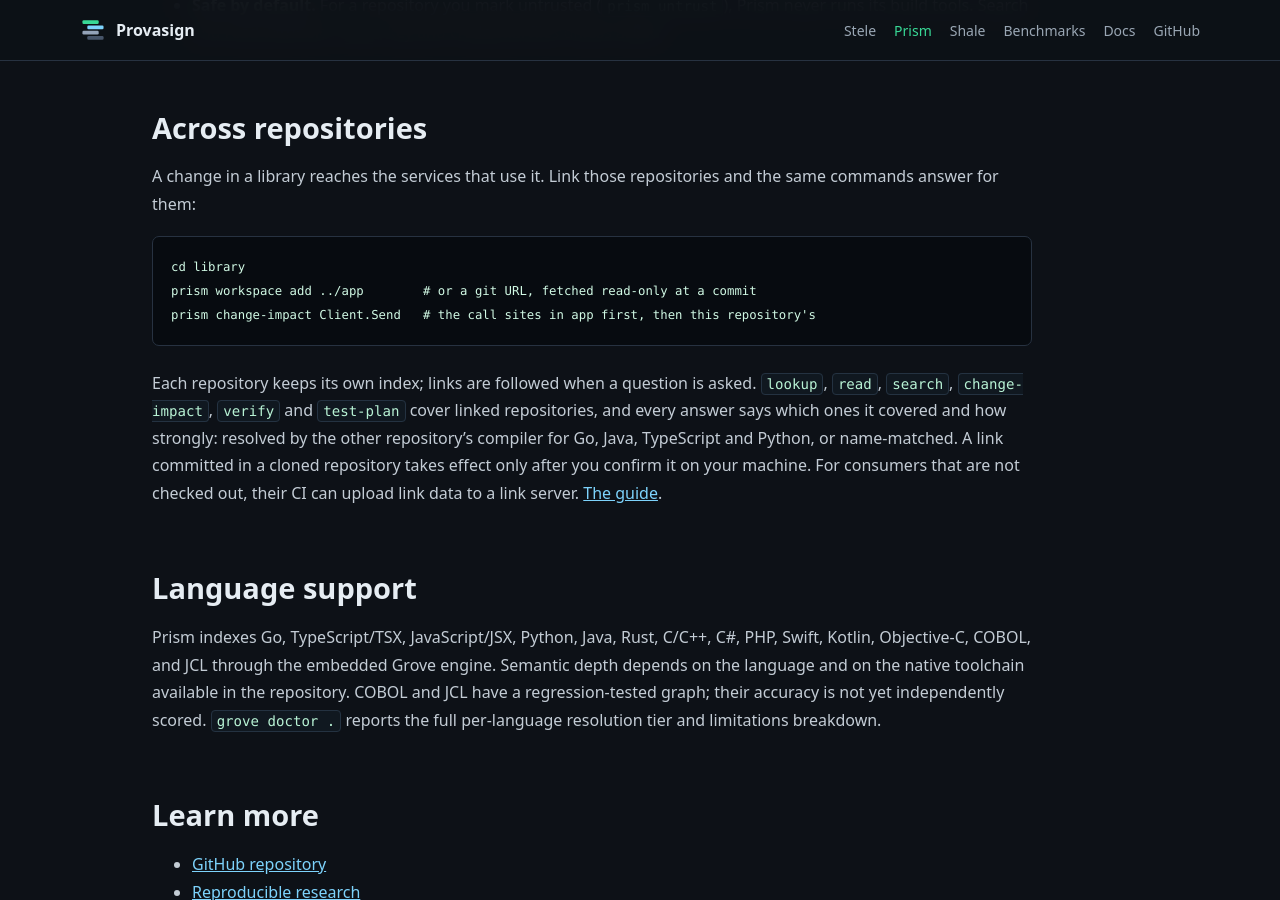
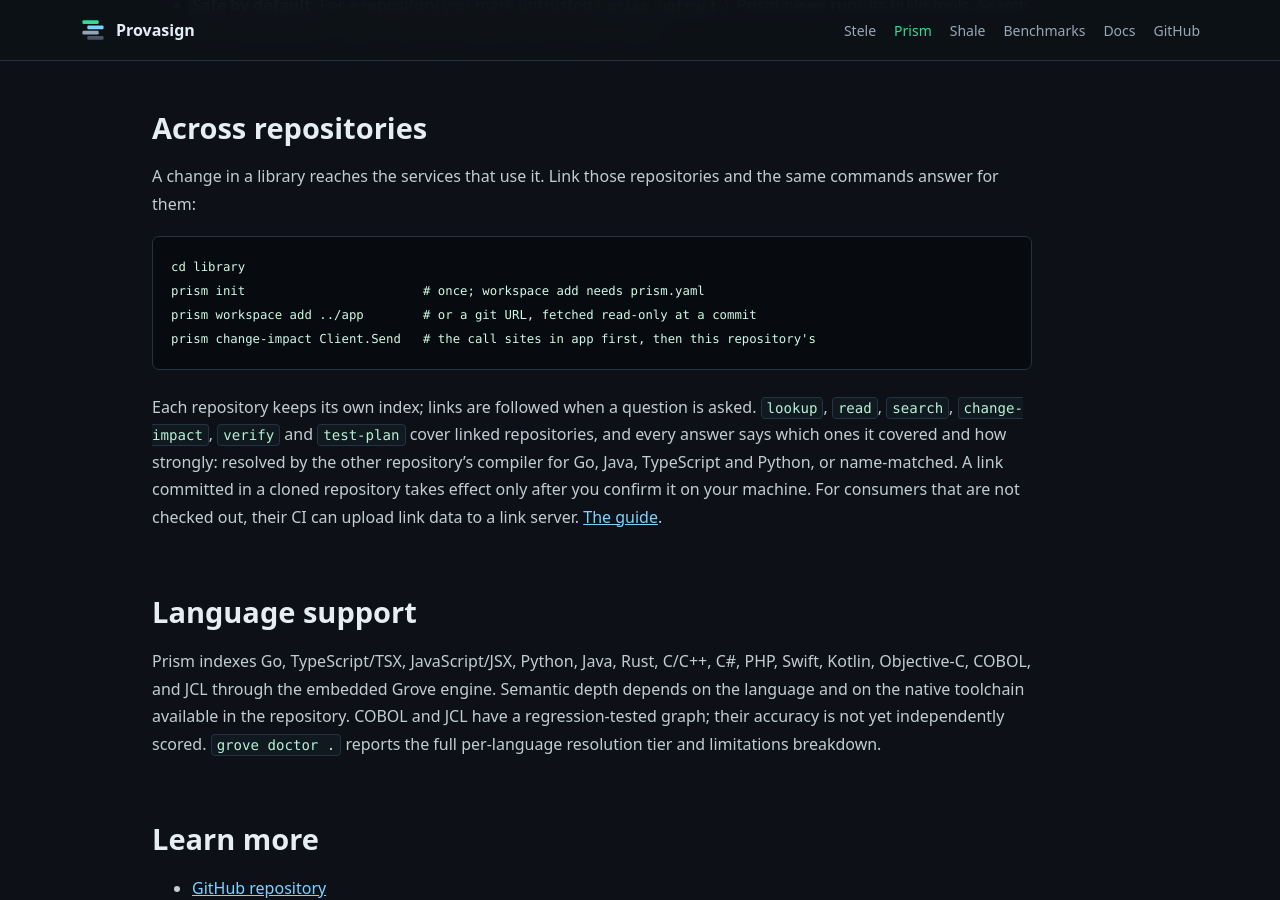
Before and after one commit to provasign/provasign.github.io, a Jekyll site: the page built from prism.md, in a window 1280 px wide and 900 px high, scrolled down 2921 px. Built offline with Jekyll 4.4.1, drawn with Linux system fonts in a browser that asks for light colours.

Commit message:
prism: run prism init before workspace add
Co-Authored-By: Claude Opus 5.5 <noreply@anthropic.com>
Claude-Session: https://claude.ai/code/session_01EGo7eZsdnqrNMySP58gvuH

````diff
--- a/prism.md
+++ b/prism.md
@@ -96,6 +96,7 @@ A change in a library reaches the services that use it. Link those repositories
 
 ```sh
 cd library
+prism init                        # once; workspace add needs prism.yaml
 prism workspace add ../app        # or a git URL, fetched read-only at a commit
 prism change-impact Client.Send   # the call sites in app first, then this repository's
 ```
````
